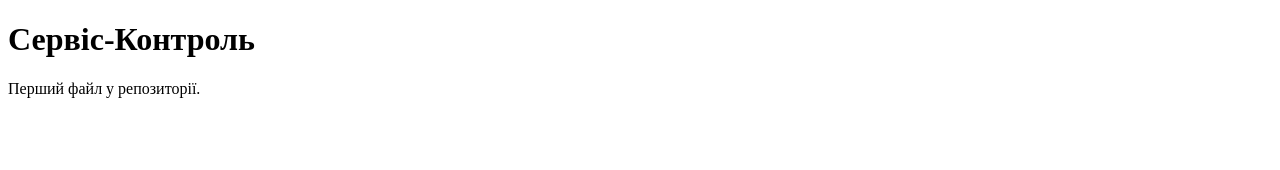
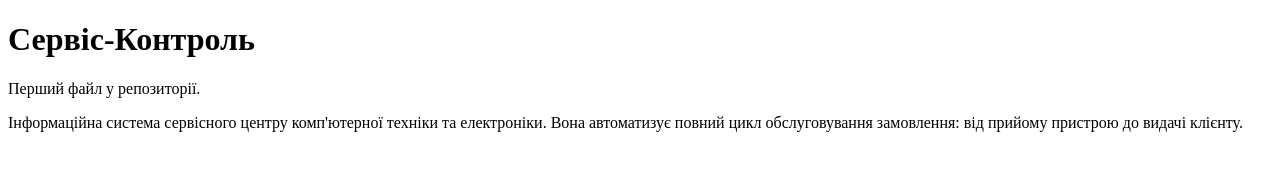
Before and after one commit to Gitak28/lab4-github, a plain HTML site: page index.html in a window 1280 px wide. Drawn offline with Linux system fonts and the light colour scheme.

Commit message:
Add project description

```diff
--- a/index.html
+++ b/index.html
@@ -7,5 +7,6 @@
 <body>
 <h1>Сервіс-Контроль</h1>
 <p>Перший файл у репозиторії.</p>
+<p>Інформаційна система сервісного центру комп'ютерної техніки та електроніки. Вона автоматизує повний цикл обслуговування замовлення: від прийому пристрою до видачі клієнту.</p>
 </body>
 </html>
```
